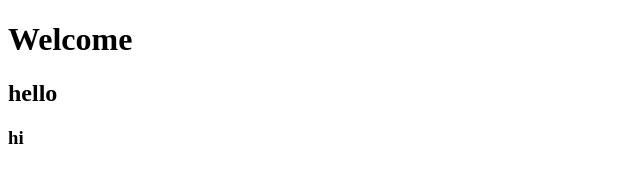
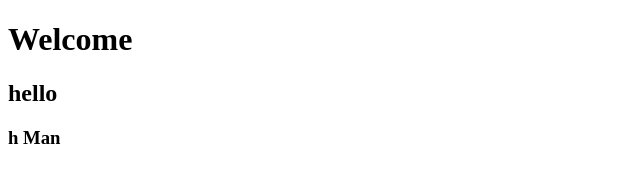
Before and after one commit to AbishECESIS/Testing, a plain HTML site: page index.html in a window 1280 px wide. Shown: the full height of the page, 0-640 px from the left. Drawn offline with Linux system fonts and the light colour scheme.

Commit message:
h3 updated

```diff
--- a/index.html
+++ b/index.html
@@ -8,6 +8,6 @@
 <body>
     <h1>Welcome</h1>
     <h2>hello</h2>
-    <h3>hi</h3>
+    <h3>h Man</h3>
 </body>
 </html>
```
